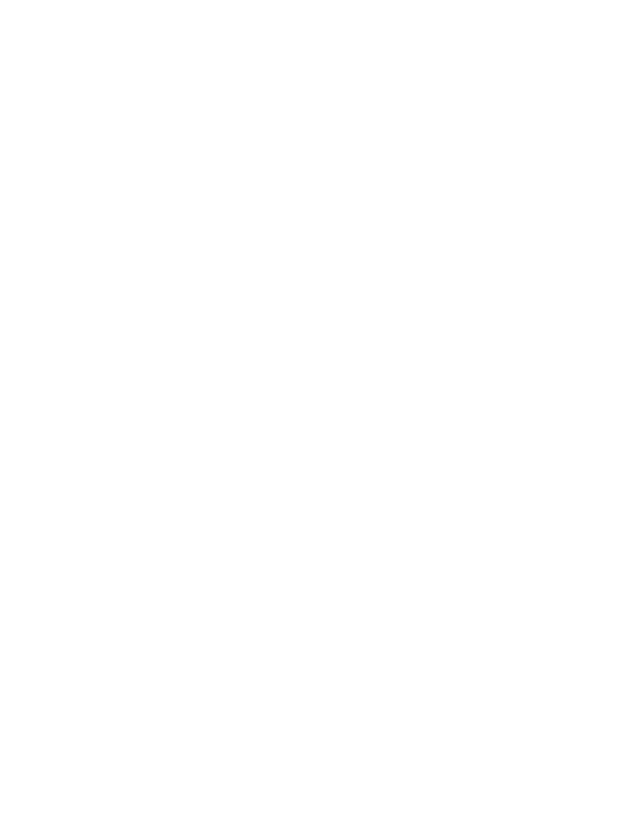
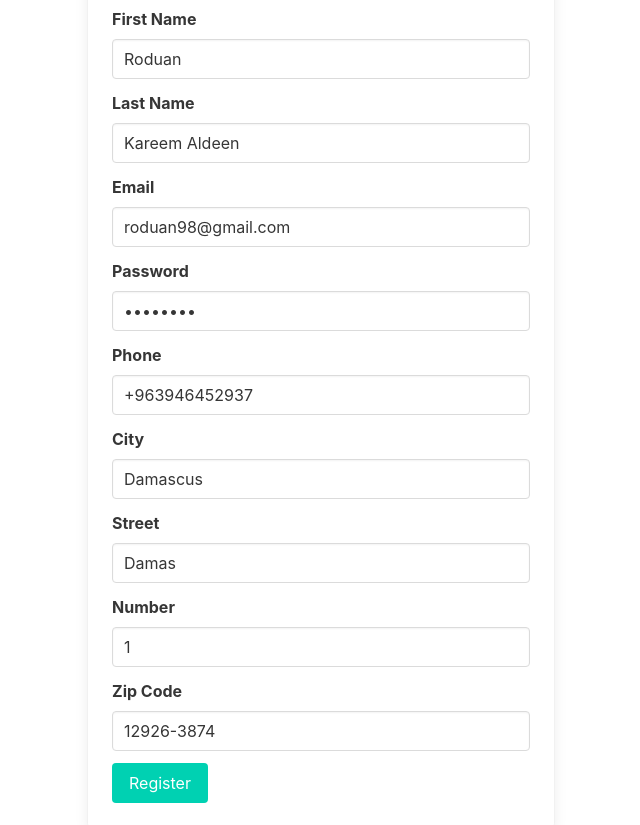
Before and after one commit to RoduanKD/simple-store-example, a Vue app: page /register in a window 1280 px wide. Shown: the part 520-1345 px from the top of the page, without its empty margins (319-959 px from the left). Before the commit the page ends 800 px from the top, so only its background shows below. Built offline with nearby package versions, Linux system fonts and the light colour scheme.

Commit message:
add register page

```diff
--- /dev/null
+++ b/src/components/Register.vue
@@ -0,0 +1,131 @@
+<template>
+  <div>
+    <app-hero title="Register"></app-hero>
+      <section class="section">
+        <div class="container">
+          <div class="columns is-centered">
+            <div class="column is-5">
+              <div class="card">
+                <div class="card-header-title title is-4">Register</div>
+                <div class="card-content">
+                  <form class="form" @submit.prevent="register">
+                    <div class="field">
+                      <label class="label">First Name</label>
+                      <div class="control">
+                        <input class="input" type="text" placeholder="First name" v-model="fname" required>
+                      </div>
+                    </div>
+                    <div class="field">
+                      <label class="label">Last Name</label>
+                      <div class="control">
+                        <input class="input" type="text" placeholder="Last name" v-model="lname" required>
+                      </div>
+                    </div>
+                    <div class="field">
+                      <label class="label">Email</label>
+                      <div class="control">
+                        <input class="input" type="email" placeholder="Email" v-model="email" required>
+                      </div>
+                    </div>
+                    <div class="field">
+                      <label class="label">Password</label>
+                      <div class="control">
+                        <input class="input" type="password" placeholder="********" v-model="password" required>
+                      </div>
+                    </div>
+                    <div class="field">
+                      <label class="label">Phone</label>
+                      <div class="control">
+                        <input class="input" type="tel" placeholder="+963946452937" v-model="phone" required>
+                      </div>
+                    </div>
+                    <div class="field">
+                      <label class="label">City</label>
+                      <div class="control">
+                        <input class="input" type="text" placeholder="city" v-model="city" required>
+                      </div>
+                    </div>
+                    <div class="field">
+                      <label class="label">Street</label>
+                      <div class="control">
+                        <input class="input" type="text" placeholder="Street" v-model="street" required>
+                      </div>
+                    </div>
+                    <div class="field">
+                      <label class="label">Number</label>
+                      <div class="control">
+                        <input class="input" type="text" placeholder="Number" v-model="number" required>
+                      </div>
+                    </div>
+                    <div class="field">
+                      <label class="label">Zip Code</label>
+                      <div class="control">
+                        <input class="input" type="text" placeholder="12926-3874" v-model="zipcode" required>
+                      </div>
+                    </div>
+                    <div class="field">
+                      <button type="submit" class="button is-primary">Register</button>
+                    </div>
+                  </form>
+                </div>
+              </div>
+            </div>
+          </div>
+        </div>
+      </section>
+  </div>
+</template>
+
+<script>
+import axios from 'axios'
+import AppHero from './AppHero.vue'
+
+export default {
+  name: 'RegisterView',
+  components: { AppHero },
+
+  data: () => ({
+    fname: 'Roduan',
+    lname: 'Kareem Aldeen',
+    email: 'roduan98@gmail.com',
+    password: 'password',
+    phone: '+963946452937',
+    city: 'Damascus',
+    street: 'Damas',
+    number: 1,
+    zipcode: '12926-3874'
+  }),
+
+  methods: {
+    register () {
+      const payload = {
+        email: this.email,
+        username: this.username,
+        password: this.password,
+        name: {
+          firstname: this.fname,
+          lastname: this.lname
+        },
+        address: {
+          city: this.city,
+          street: this.street,
+          number: this.number,
+          zipcode: this.zipcode,
+          geolocation: {
+            lat: '-37.3159',
+            long: '81.1496'
+          }
+        }
+      }
+
+      axios.post('https://fakestoreapi.com/users', payload).then(res => {
+        console.log(res.data)
+      })
+    }
+  }
+}
+</script>
+
+<style>
+
+</style>
--- a/src/router/index.js
+++ b/src/router/index.js
@@ -26,6 +26,11 @@
     component: () => import(/* webpackChunkName: "product" */ '../views/ProductView.vue'),
     // when props true, :id will be passed to ProductView.vue as a prop
     props: true
+  },
+  {
+    path: '/register',
+    name: 'register',
+    component: () => import(/* webpackChunkName: "conact" */ '../components/Register.vue')
   }
 ]
 
```
